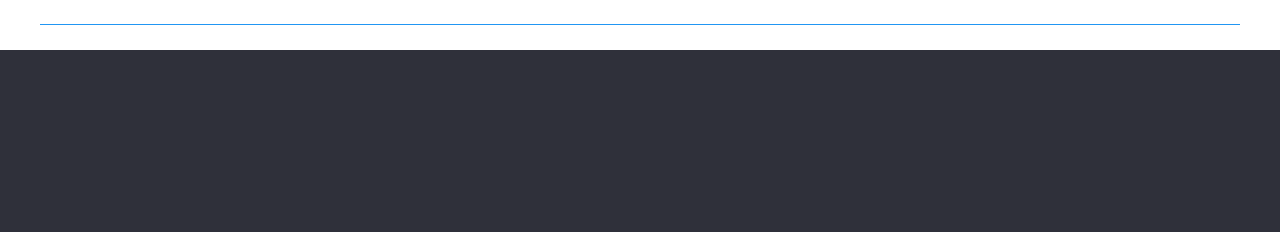
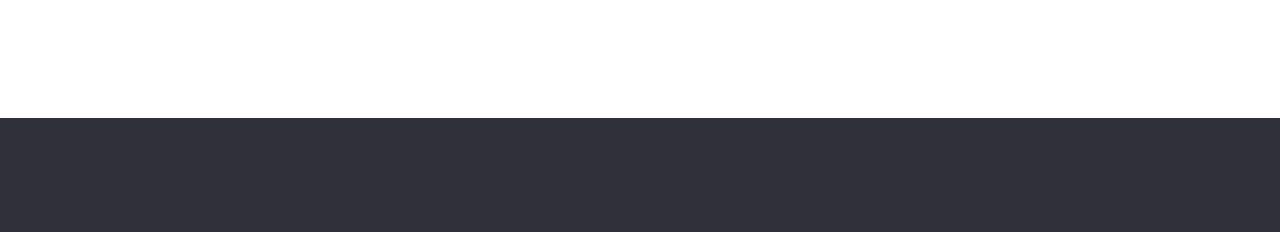
Before and after one commit to Koshmarniy/goit-markup-hw-03, a plain HTML site: page index.html in a window 1280 px wide. Shown: the part 57-289 px from the top of the page. Drawn offline with nearby package versions, Linux system fonts and the light colour scheme.

Commit message:
Готує ДЗ до відправки на перевірку

```diff
--- a/css/styles.css
+++ b/css/styles.css
@@ -355,8 +355,11 @@ img {
 
 }
 .header-container {
-    border-bottom: 1px solid var(--accent-txt-cl);
-    margin-bottom: 25px;
+
+    padding-bottom: 94px;
+
+}
+.header-container {
 
 }
 .work-btn {
```
